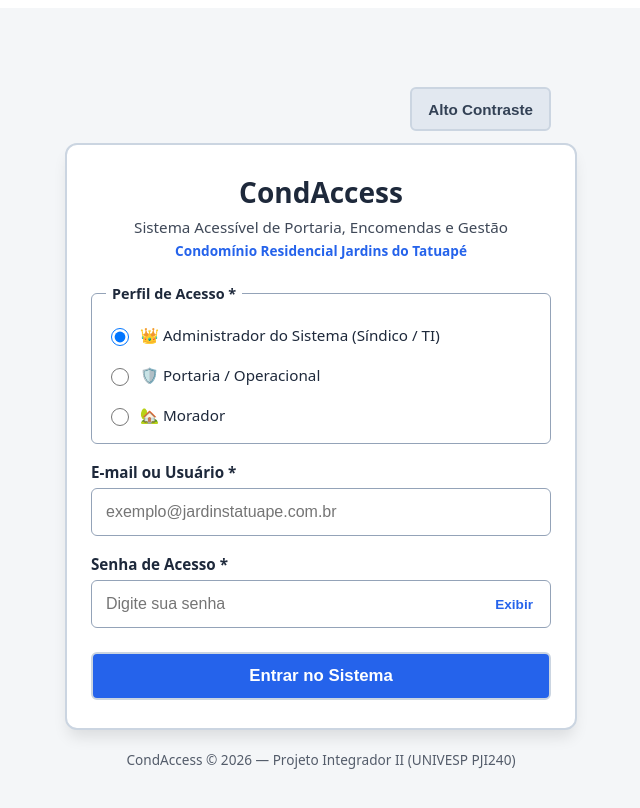
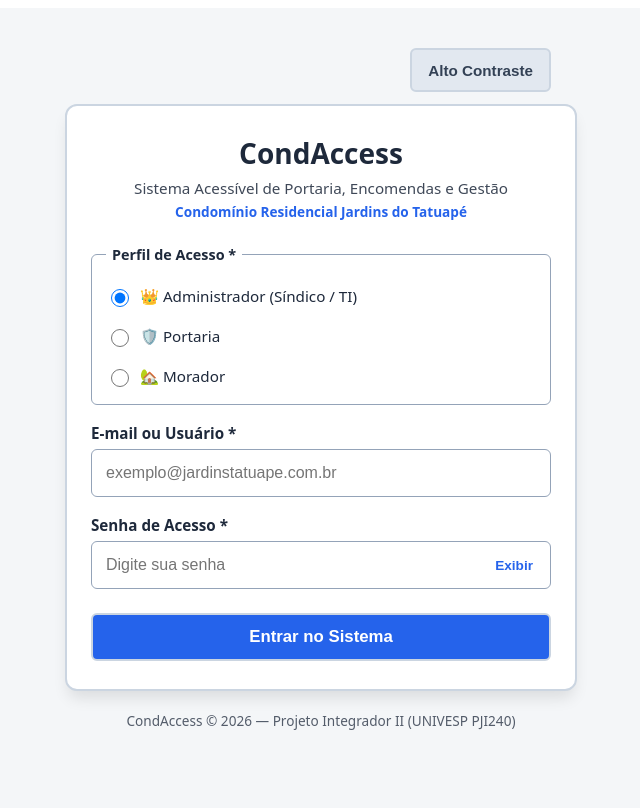
Before and after one commit to luizpaulo-eng/condaccess, a React (Vite) app in the folder frontend/: page / in a window 1280 px wide. Shown: the top 808 px of the page, without its empty margins (319-959 px from the left). Built offline with nearby package versions, Linux system fonts and the light colour scheme; no server answers.

Commit message:
Update Login.jsx

```diff
--- a/frontend/Login.jsx
+++ b/frontend/Login.jsx
@@ -217,9 +217,9 @@ export default function Login({ onLoginSuccess }) {
       minHeight: '100vh',
       display: 'flex',
       flexDirection: 'column',
-      justifyContent: 'center',
+      justifyContent: 'flex-start',
       alignItems: 'center',
-      padding: '20px',
+      padding: '40px 20px 20px 20px',
       backgroundColor: theme.bg,
       color: theme.text,
       fontFamily: 'system-ui, -apple-system, BlinkMacSystemFont, "Segoe UI", Roboto, sans-serif'
@@ -320,7 +320,7 @@ export default function Login({ onLoginSuccess }) {
                   onChange={() => setSelectedRole('administrator')}
                   style={{ width: '18px', height: '18px' }}
                 />
-                👑 Administrador do Sistema (Síndico / TI)
+                👑 Administrador (Síndico / TI)
               </label>
 
               <label style={{ display: 'flex', alignItems: 'center', gap: '8px', cursor: 'pointer', fontSize: '0.95rem', minHeight: '32px' }}>
@@ -332,7 +332,7 @@ export default function Login({ onLoginSuccess }) {
                   onChange={() => setSelectedRole('portaria')}
                   style={{ width: '18px', height: '18px' }}
                 />
-                🛡️ Portaria / Operacional
+                🛡️ Portaria
               </label>
 
               <label style={{ display: 'flex', alignItems: 'center', gap: '8px', cursor: 'pointer', fontSize: '0.95rem', minHeight: '32px' }}>
```
